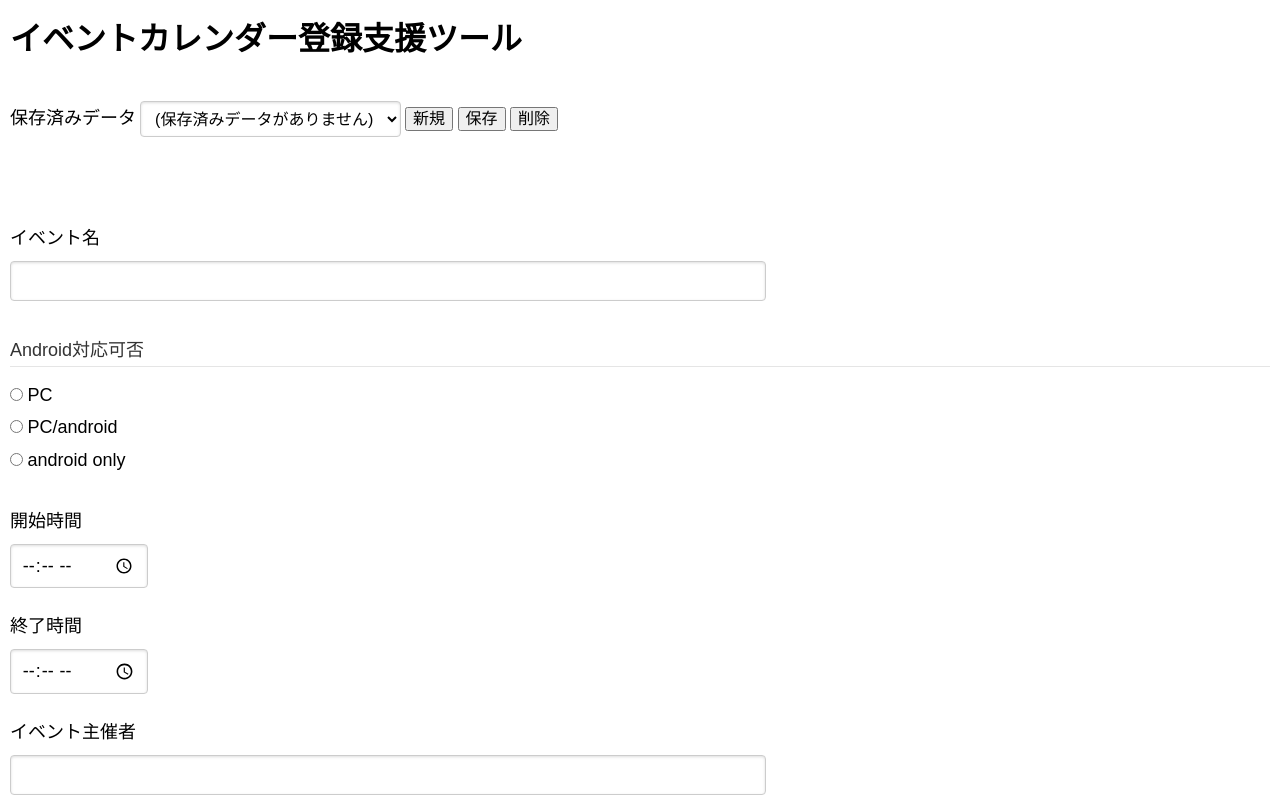
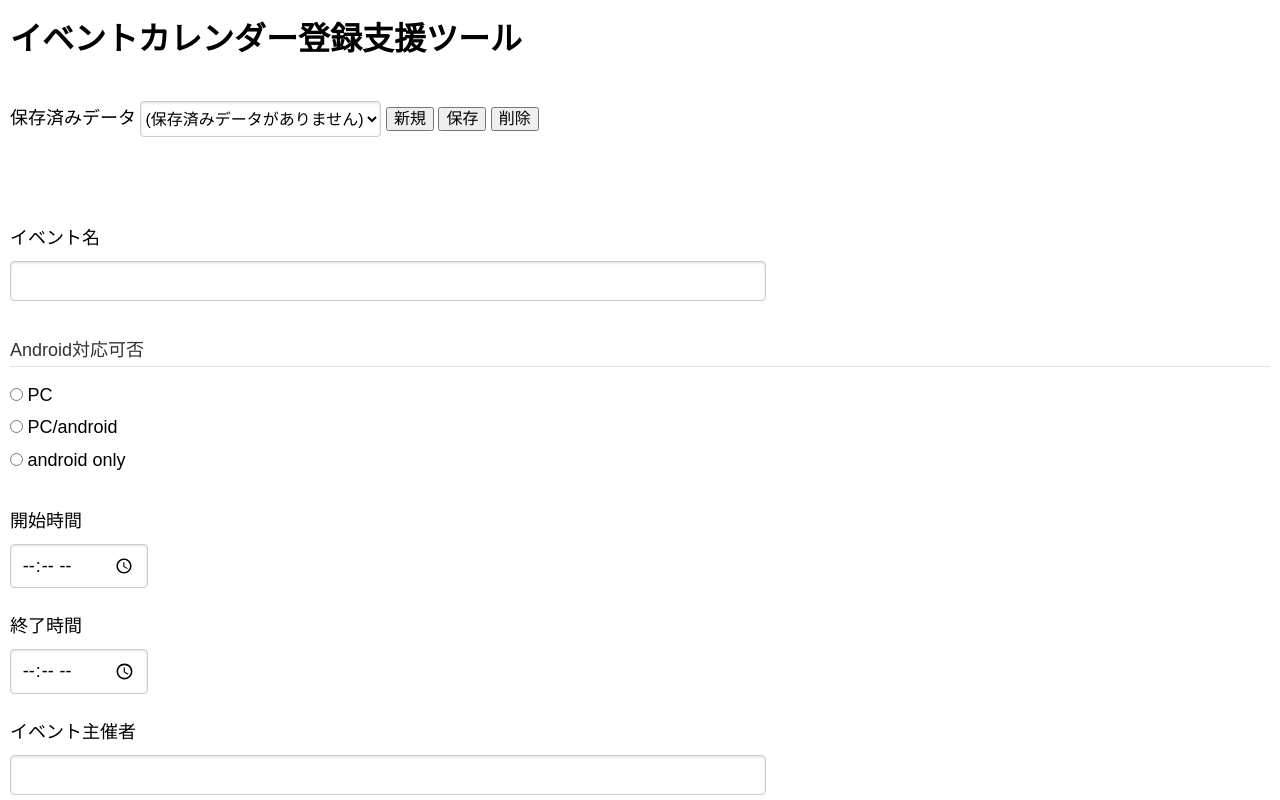
Before and after one commit to cyrill-vr-internet/vrc-event-calendar-assist, a plain HTML site: page docs/index.html in a window 1280 px wide. Shown: the top 800 px of the page. Drawn offline with nearby package versions, Linux system fonts and the light colour scheme; a script that the page names is missing.

Commit message:
update css

```diff
--- a/docs/style.css
+++ b/docs/style.css
@@ -10,7 +10,8 @@
     margin: 10px 0;
 }
 
-select {
+select#events-day-of-week,
+select#stored-events {
     padding: 0;
 }
 
```
